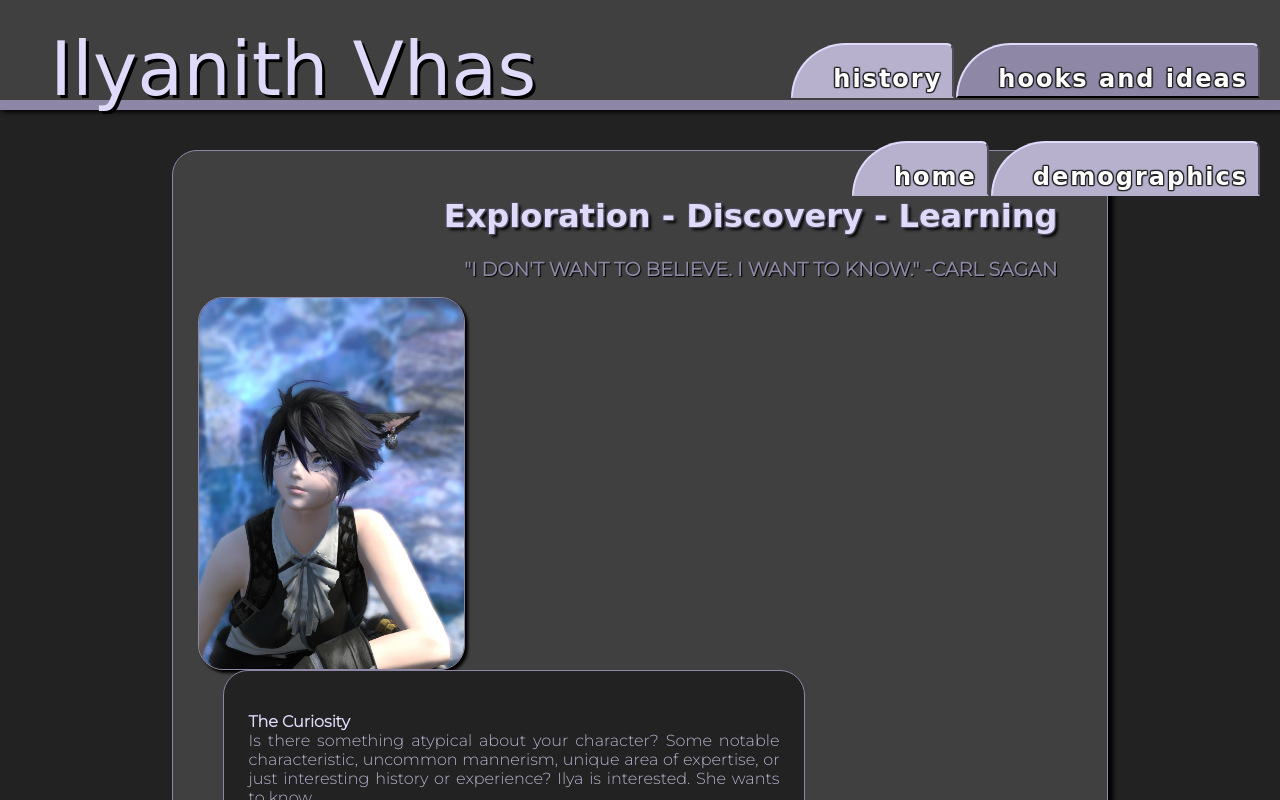
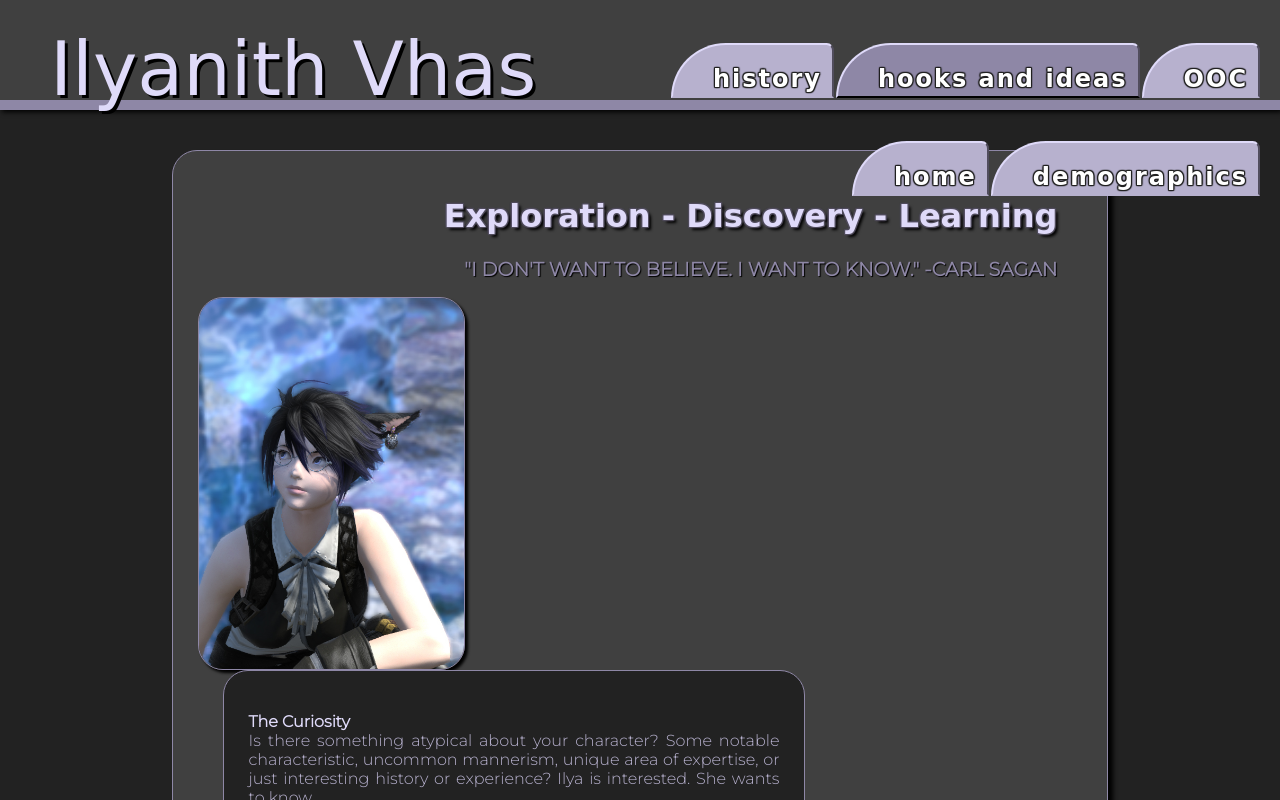
Before and after one commit to Tann-R/ilyanith, a plain HTML site: page index.html in a window 1280 px wide. Both pictures are taken after a click on the button "hooks and ideas". Shown: the top 800 px of the page. Drawn offline with Linux system fonts and the light colour scheme; a web font is replaced by a local one.

Commit message:
Adding OOC section.

```diff
--- a/index.html
+++ b/index.html
@@ -12,6 +12,7 @@
         Ilyanith Vhas
       </div>
       <div class="navbar">
+        <button class="nav-inactive" id="ooc" onClick="active(ooc)">OOC</button>
         <button class="nav-inactive" id="hooks" onClick="active('hooks')">hooks and ideas</button>
         <button class="nav-inactive" id="history" onClick="active('history')">history</button>
         <button class="nav-inactive" id="demographics" onClick="active('demographics')">demographics</button>
--- a/script.js
+++ b/script.js
@@ -15,6 +15,9 @@ function active(nav) {
     }
     if (nav=="hooks") {
       document.getElementById("main").innerHTML=hooks;
+    }
+    if (nav=="ooc") {
+      document.getElementById("main").innerHTML=ooc;
     }
   }
 }
@@ -121,3 +124,28 @@ let hooks = '<h1>Exploration - Discovery - Learning</h1>' +
     '<p><b>Have another idea?</b><br/>' +
     'Talk to me!  I\'m very open to discussing other options.  These are just a few suggestions off the top of my head.  It is by no means an inclusive list!</p>' +
     '</div>'
+
+    let ooc = '<h1>Exploration - Discovery - Learning</h1>' +
+    '<h2>"I don\'t want to believe.  I want to know." -Carl Sagan</h2>' +
+    '<img src="./resources/ilya-reading.jpg" alt="A miqo\'te woman viewed from behind peruses a book" title="Ilyanith Vhas" />' +
+    '<div class="textbox">' +
+    '<p><b>Communication</b><br/>' +
+    'If you want to contact me outside of the game, send me a message in-game.  I have discord available, but am not comfortable publicly posting it.</p>' +
+    '<p><b>Regarding Long Term Plots</b><br/>' +
+    'Yes, please.</p>' +
+    '<p><b>Regarding Romantic or Sexual Plots</b><br/>' +
+    'If you are just looking for a character to have sex with, you may wish to look elsewhere.  I am not intrinsically opposed to ERP, so long as it is appropriate ' +
+    'to the events in the narrative, but it isn\'t why I\'m here, either.  If you are interested in any kind of romantic or sexual plot, please discuss it with me ' +
+    'as a player, so that we can ensure that we are on the same page, especially in regards to lines of IC vs. OOC - that is to say, that we are both fully aware that ' +
+    'they are not the same thing and that they do, critically, exist.  I am in no way opposed to OOC communication, making friends OOC, or having regular OOC conversations' +
+    ' with you, but I have also far too often run into "RP as a means of forming a real life relationship", and the establishment of clear boundaries between IC and OOC is ' +
+    'very important to me.</p>' +
+    '<p><b>Triggering Content/Mature Themes</b><br/>' +
+    'If there is a mature theme you wish to explore, I am happy to discuss it.  I am fortunate in that there are very few things which are triggering for me, and I am ' +
+    'perfectly willing to RP mature themes and explore darker or potentially triggering content.  However, I will also do my utmost to respect any triggers that you may ' +
+    'have, and out of respect for others, I will not explore such themes over a public medium where someone might stumble into it unawares.  There are plenty of methods ' +
+    'in-game of RPing without being in the public eye.  For darker/more mature themes, please communicate with me so that we can move the RP to one of those.</p>' +
+    '/div>' +
+    '<div class="journalbox">' +
+    'Thank you for visiting!' +
+    '</div>'
```
Also changed, not shown: resources/ilya-reading.jpg (added).
